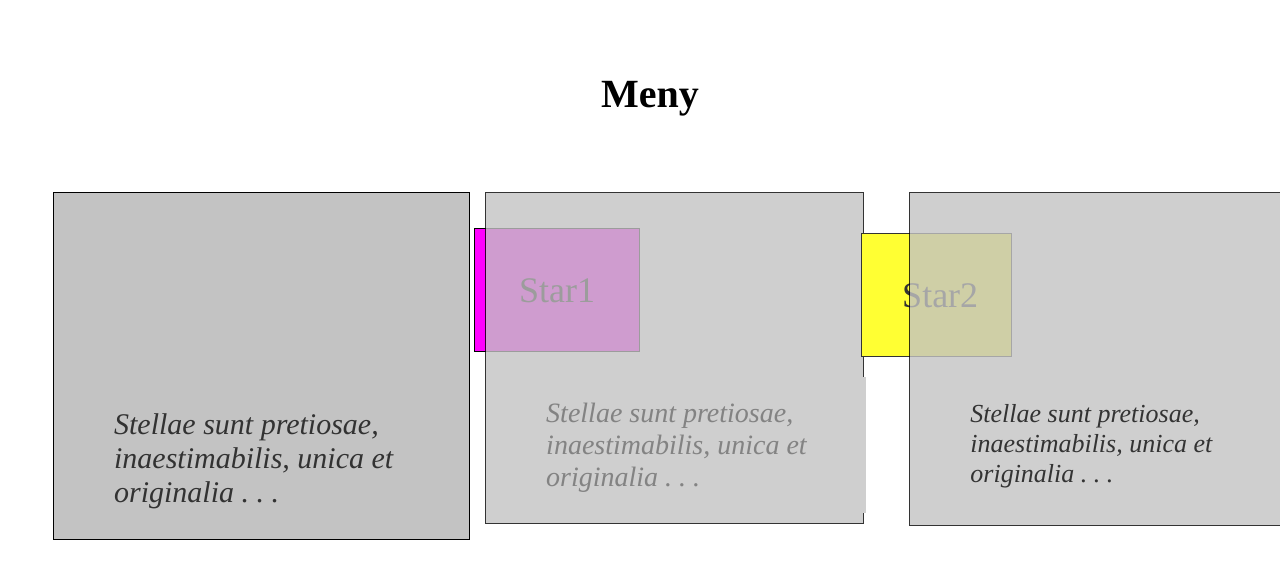
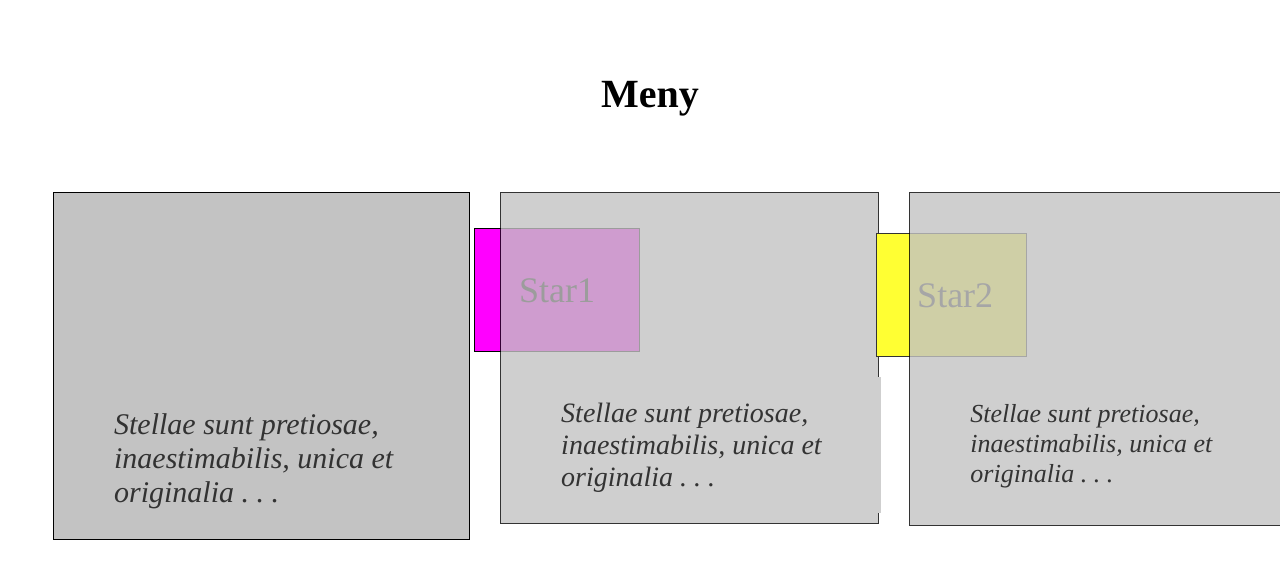
Before and after one commit to dario7755/module2-solution, a plain HTML site: page index.html in a window 1280 px wide. Shown: the top 578 px of the page. Drawn offline with Linux system fonts and the light colour scheme.

Commit message:
Add files via upload

```diff
--- a/index.html
+++ b/index.html
@@ -200,7 +200,7 @@ div#star1 {
     position: relative;
     width:30%;
 	top: 10px;
-    left: 55px;
+    left: 70px;
 	bottom: 110px;
     background-color: rgb(195,195,195);
     opacity: 0.8;
@@ -241,6 +241,7 @@ div#star1 {
     left: 20px;
 	bottom: 250px;
     margin-bottom: 20px;
+    color: black;
 }
 
 #p3 {
```
